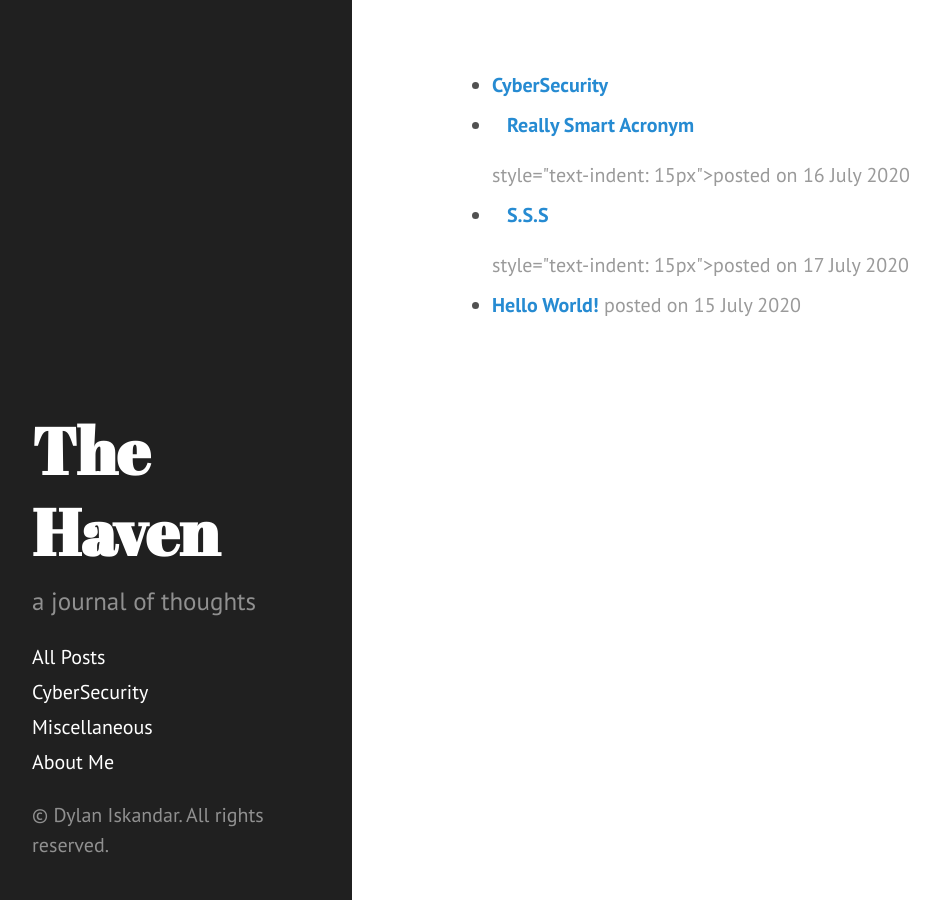
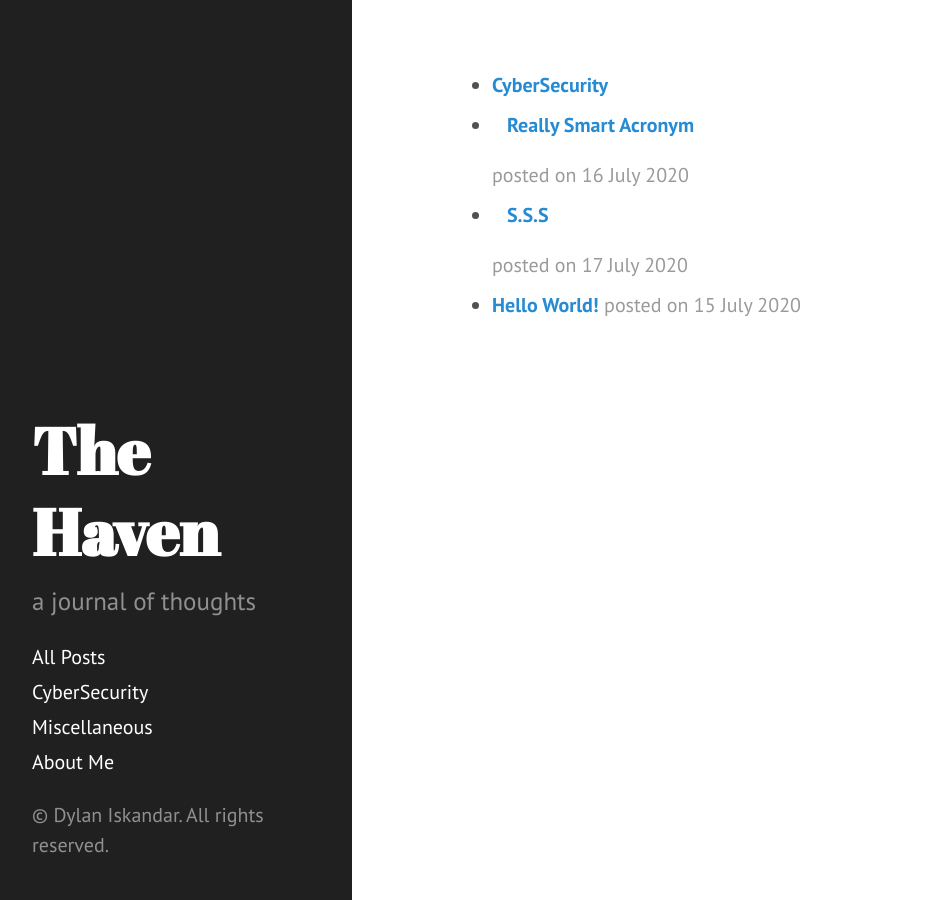
Before and after one commit to mayuridev/myblog, a Jekyll site: the page allposts.html, which Jekyll copies as it is, in a window 1280 px wide. Shown: the whole page, without its empty margins (8-948 px from the left). Built offline with Jekyll 4.4.1, drawn with Linux system fonts in a browser that asks for light colours.

Commit message:
Update allposts.html

```diff
--- a/allposts.html
+++ b/allposts.html
@@ -60,8 +60,8 @@
 
     <div id="cybersec">
         <li><span class="post-date"><b><a href="/cybersec.html">CyberSecurity</a></b></span></li>
-      <li><span class="post-date"><b><a href="/2020/07/17/Really-Smart-Acronym/"><p style="text-indent: 15px">Really Smart Acronym</p></a></b>style="text-indent: 15px">posted on 16 July 2020</span></li>
-      <li><span class="post-date"><b><a href="/2020/07/16/SSS/"><p style="text-indent: 15px">S.S.S</p></a></b> style="text-indent: 15px">posted on 17 July 2020</span></li>
+      <li><span class="post-date"><b><a href="/2020/07/17/Really-Smart-Acronym/"><p style="text-indent: 15px">Really Smart Acronym</p></a></b>posted on 16 July 2020</span></li>
+      <li><span class="post-date"><b><a href="/2020/07/16/SSS/"><p style="text-indent: 15px">S.S.S</p></a></b>posted on 17 July 2020</span></li>
     </div>
 
     <div id="misc">
```
